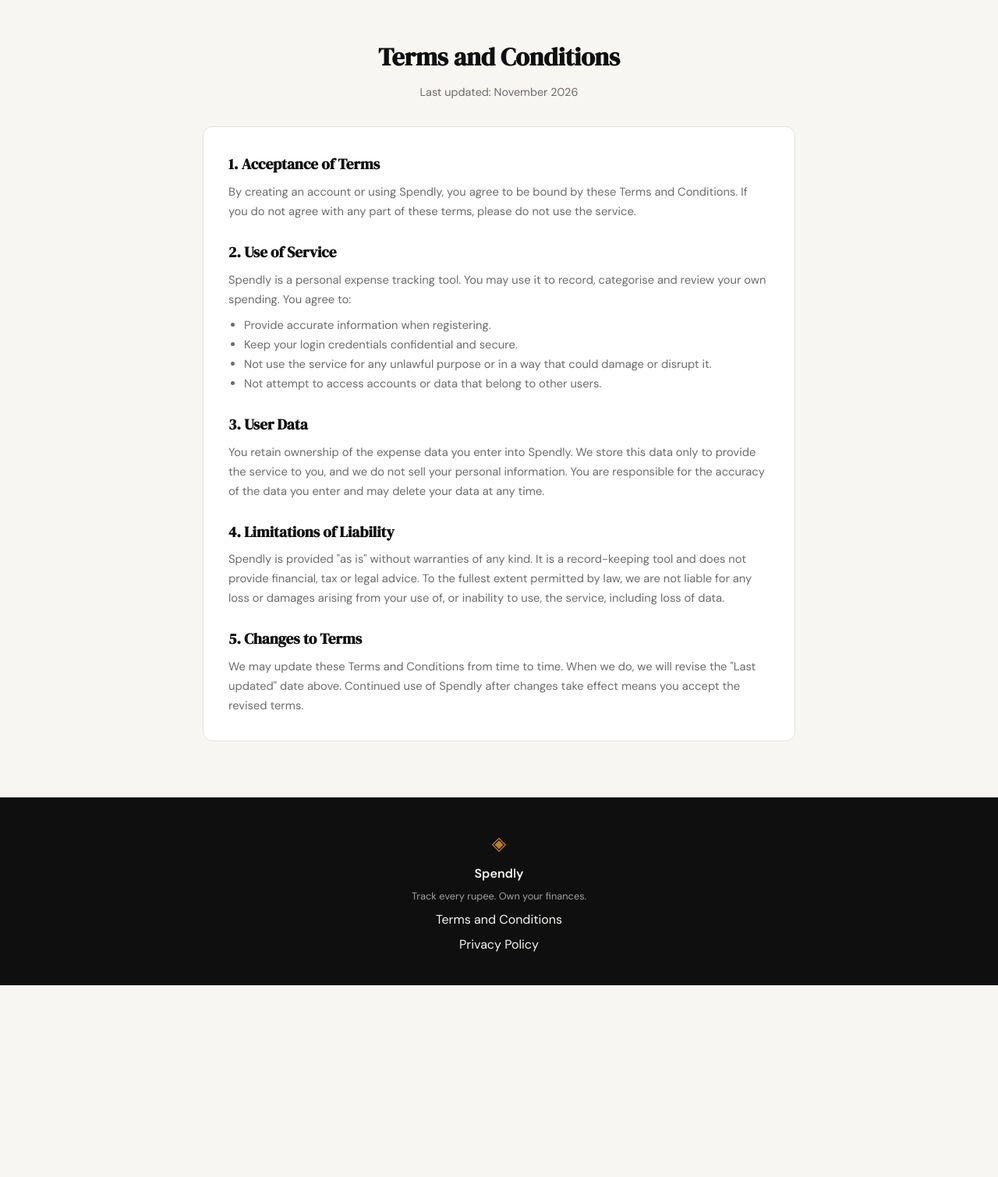
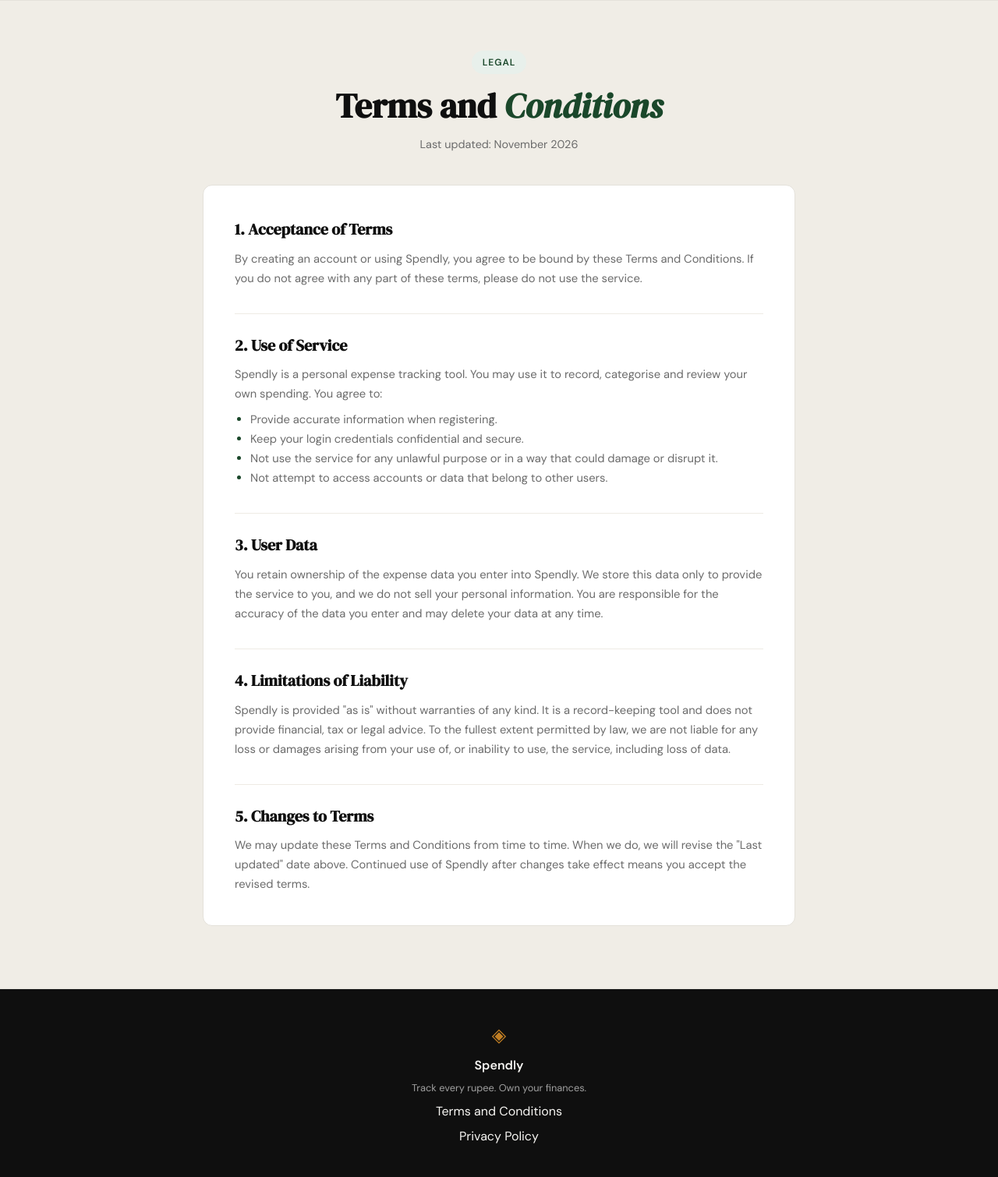
Before and after one commit to UsmanAnsari243/spendly, a Flask app: page /terms in a window 1280 px wide. Shown: the part 61-1571 px from the top of the page at 78% size. Before the commit the page ends 1325 px from the top, so only its background shows below. Run offline with Flask 3, Linux system fonts and the light colour scheme.

Commit message:
Made appearance of terms better

```diff
--- a/expense-tracker/static/css/style.css
+++ b/expense-tracker/static/css/style.css
@@ -481,7 +481,12 @@ a { color: inherit; text-decoration: none; }
 /* Legal pages                                                         */
 /* ------------------------------------------------------------------ */
 
-.legal-section { padding: 3rem 2rem; }
+.legal-section {
+    background: var(--paper-warm);
+    border-top: 1px solid var(--border);
+    border-bottom: 1px solid var(--border);
+    padding: 4rem 2rem 5rem;
+}
 
 .legal-container {
     width: 100%;
@@ -489,14 +494,40 @@ a { color: inherit; text-decoration: none; }
     margin: 0 auto;
 }
 
+.legal-header {
+    text-align: center;
+    margin-bottom: 2.5rem;
+}
+
+.legal-header .hero-badge { margin-bottom: 1rem; }
+
+.legal-title {
+    font-family: var(--font-display);
+    font-size: clamp(2rem, 4vw, 2.75rem);
+    line-height: 1.15;
+    color: var(--ink);
+    margin-bottom: 0.75rem;
+}
+
+.legal-title em { font-style: italic; color: var(--accent); }
+
+.legal-card {
+    padding: 2.5rem;
+    margin-bottom: 0;
+}
+
 .legal-card h2 {
     font-family: var(--font-display);
-    font-size: 1.2rem;
+    font-size: 1.25rem;
     color: var(--ink);
-    margin: 1.5rem 0 0.5rem;
+    margin: 2rem 0 0.6rem;
+    padding-top: 1.5rem;
+    border-top: 1px solid var(--border-soft);
 }
 
-.legal-card h2:first-child { margin-top: 0; }
+.legal-card h2:first-child { margin-top: 0; padding-top: 0; border-top: 0; }
+
+.legal-card li::marker { color: var(--accent); }
 
 .legal-card p,
 .legal-card li {
--- a/expense-tracker/templates/terms.html
+++ b/expense-tracker/templates/terms.html
@@ -6,8 +6,9 @@
 
 <section class="legal-section">
     <div class="legal-container">
-        <div class="auth-header">
-            <h1 class="auth-title">Terms and Conditions</h1>
+        <div class="legal-header">
+            <div class="hero-badge">Legal</div>
+            <h1 class="legal-title">Terms and <em>Conditions</em></h1>
             <p class="auth-subtitle">Last updated: November 2026</p>
         </div>
 
```
